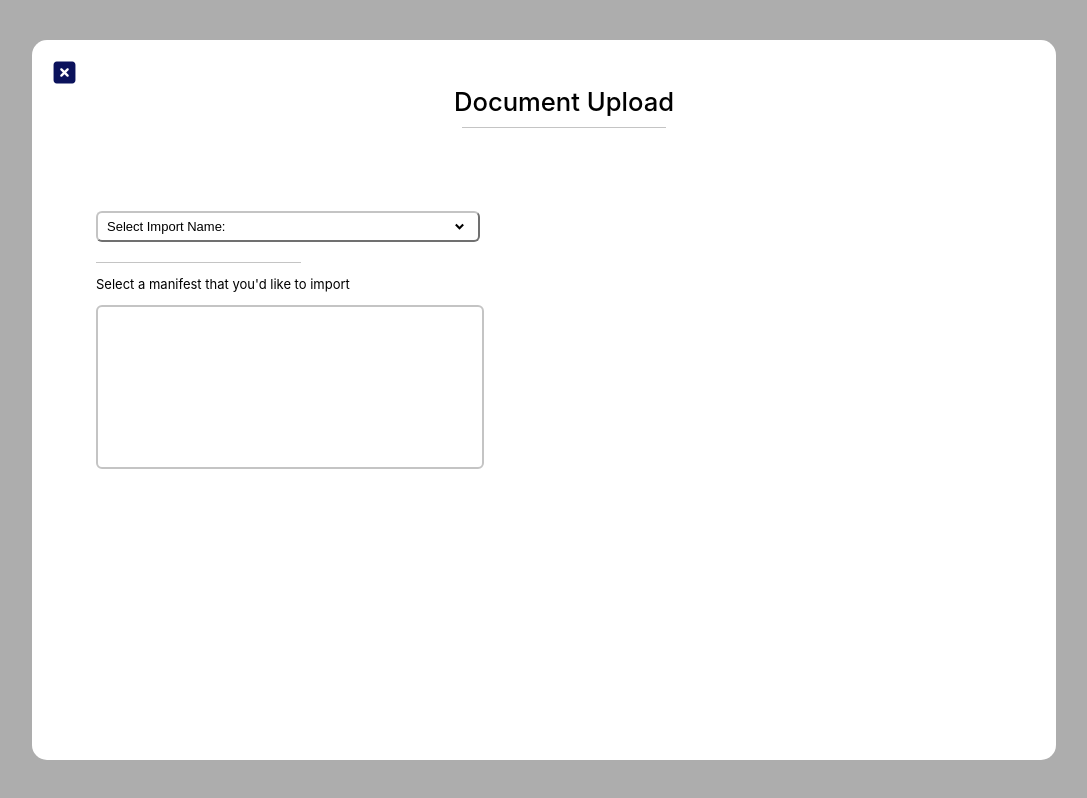
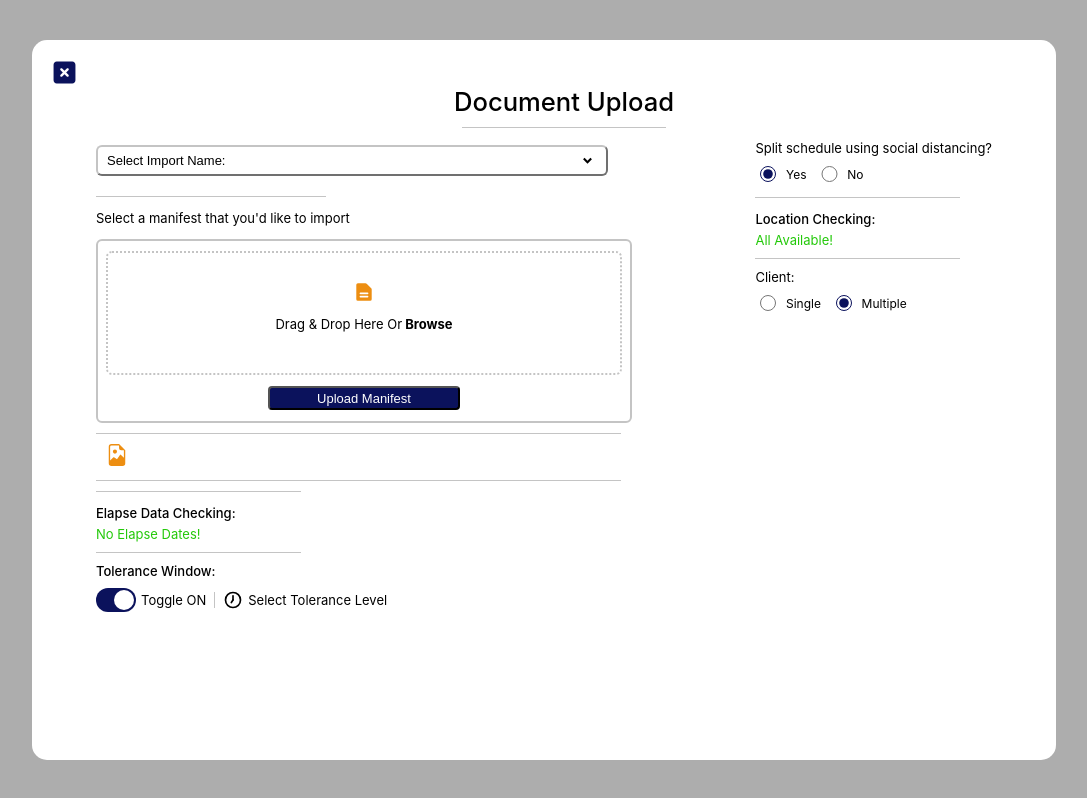
Before and after one commit to DeyvinC/doc-upload, a React (Create React App) app: page / in a window 1280 px wide. Shown: the whole page, without its empty margins (96-1183 px from the left). Built offline with nearby package versions, Linux system fonts and the light colour scheme.

Commit message:
added toggle button and radio buttons

```diff
--- a/package.json
+++ b/package.json
@@ -14,6 +14,7 @@
     "react-dom": "^18.2.0",
     "react-icons": "^5.0.1",
     "react-scripts": "5.0.1",
+    "styled-components": "^6.1.8",
     "typescript": "^4.9.5",
     "web-vitals": "^2.1.4"
   },
--- a/src/App.css
+++ b/src/App.css
@@ -43,13 +43,31 @@
 }
 .Divider1 {
   border-bottom: 1px solid rgb(196, 196, 196);
+  width: 18vw;
+  margin-top: 20px;
+}
+.Divider2 {
+  border-bottom: 1px solid rgb(196, 196, 196);
+  width: 41vw;
+  margin-top: 10px;
+  margin-bottom: 10px;
+}
+.Divider3 {
+  border-bottom: 1px solid rgb(196, 196, 196);
   width: 16vw;
-  margin-top: 20px;
+  margin-top: 10px;
+  margin-bottom: 10px;
+}
+.Divider4 {
+  border-left: 1px solid rgb(196, 196, 196);
+  height: 2vh;
+  margin-left: 8px;
+  margin-right: 8px;
 }
 .mainInfoCon {
   width: 70vw;
   display: flex;
-  align-self: center;
+  justify-content: space-between;
 }
 .subCon {
   width: 100%;
@@ -58,7 +76,7 @@
   justify-content: center;
 }
 .selImportBtn {
-  width: 30vw;
+  width: 40vw;
   display: flex;
   flex-direction: row;
   justify-content: space-between;
@@ -68,9 +86,58 @@
   border-radius: 6px;
 }
 .dragMainCon {
-  width: 30vw;
+  width: 40vw;
   height: 20vh;
   background-color: white;
   border-radius: 6px;
   border: solid 2px rgb(196, 196, 196);
+  display: flex;
+  justify-content: center;
+  padding: 10px;
 }
+.dragSubCon {
+  width: 40vw;
+  height: 15vh;
+  background-color: white;
+  border-radius: 6px;
+  border: dotted 2px rgb(196, 196, 196);
+}
+.docIconMain {
+  display: flex;
+  justify-content: center;
+  align-items: center;
+  height: 15vh;
+  flex-direction: column;
+}
+.uploadMain {
+  width: 40vw;
+  height: 5vh;
+  display: flex;
+  justify-content: center;
+  align-items: center;
+  margin-top: 5px;
+}
+.uploadBtn {
+  width: 15vw;
+  height: 3vh;
+  background-color: #0b125c;
+  color: white;
+  border-radius: 4px;
+}
+.fileMain {
+  width: 40vw;
+  padding-left: 10px;
+  padding-right: 10px;
+}
+.radioBtn {
+  margin: 0;
+  margin-right: 5px;
+  height: 2vh;
+  width: 2vw;
+}
+.radioBtnCon {
+  display: flex;
+  flex-direction: row;
+  margin-top: 10px;
+  margin-bottom: 15px;
+}
--- a/src/App.tsx
+++ b/src/App.tsx
@@ -2,9 +2,21 @@ import React, { useState } from 'react';
 import './App.css';
 import { FaSquareXmark } from "react-icons/fa6";
 import LargeDropDown from './components/LargeDropDown';
+import ToggleSwitch from './components/ToggleSwitch';
+import styled from "styled-components";
 import { RiArrowDropDownLine } from "react-icons/ri";
+import { HiMiniDocumentText } from "react-icons/hi2";
+import { BsFileEarmarkImage } from "react-icons/bs";
+import { TbClockHour7 } from "react-icons/tb";
 //
-
+const ToggleContainer = styled.div`
+  display: flex;
+  flex-direction: row;
+  align-items: center;
+  margin: 0;
+  height: 10%;
+`;
+//
 function App() {
   //
   const [optionSelected, setOptionSelected] = useState<string>("")
@@ -32,7 +44,7 @@ function App() {
         </div>
         <div className='subCon'>
           <div className='mainInfoCon'>
-            <div>
+            <div style={{paddingTop: 5}}>
               <button className='selImportBtn'>
                 <p style={{margin: 3, fontSize: 13}}>Select Import Name:</p>
                 <RiArrowDropDownLine size={25} />
@@ -43,7 +55,67 @@ function App() {
               <div className='Divider1'></div>
               <p style={{fontSize: 13}}>Select a manifest that you'd like to import</p>
               <div className='dragMainCon'>
-
+                <div className='dragSubCon'>
+                  <div className='docIconMain'>
+                    <HiMiniDocumentText size={22} color='#ed8e11' />
+                    <div style={{display: "flex", flexDirection: "row"}}>
+                      <p style={{fontSize: 13}}>Drag & Drop Here Or </p>
+                      <p style={{fontSize: 13, marginLeft: 3, fontWeight: "bold"}}>Browse</p>
+                    </div>
+                  </div>
+                  <div className='uploadMain'>
+                    <button className='uploadBtn'>
+                      <p style={{fontSize: 13, margin: 2 }}>Upload Manifest</p>
+                    </button>
+                  </div>
+                </div>
+              </div>
+              <div className='Divider2'></div>
+              <div className='fileMain'>
+                <BsFileEarmarkImage size={22} color='#ed8e11' />
+              </div>
+              <div className='Divider2'></div>
+              <div className='Divider3'></div>
+                <p style={{fontSize: 13, marginBottom: 0, fontWeight: "500"}}>Elapse Data Checking:</p>
+                <p style={{fontSize: 13, marginTop: 5, color: "#24c90a", marginBottom: 5}}>No Elapse Dates!</p>
+              <div className='Divider3'></div>
+              <p style={{fontSize: 13, marginBottom: 0, fontWeight: "500", marginTop: 5}}>Tolerance Window:</p>
+              <div style={{display: "flex", flexDirection: "row", alignItems: "center"}}>
+                <ToggleContainer>
+                  <ToggleSwitch />
+                </ToggleContainer>
+                <p style={{fontSize: 13, marginLeft: 5}}>Toggle ON</p>
+                <div className='Divider4'></div>
+                <TbClockHour7 size={20} />
+                <p style={{fontSize: 13, marginLeft: 5}}>Select Tolerance Level</p>
+              </div>
+            </div>
+            <div>
+              <p style={{fontSize: 13, marginTop: 0, marginBottom: 5 }}>Split schedule using social distancing?</p>
+              <div className='radioBtnCon'>
+                <label style={{fontSize: 12, display: "flex", alignItems: "center"}}>
+                  <input type="radio" value="Yes" checked={true} style={{accentColor: "#0b125c"}} className='radioBtn'/>
+                  Yes
+                </label>
+                <label style={{fontSize: 12, display: "flex", alignItems: "center", marginLeft: 10}}>
+                  <input type="radio" value="Yes" checked={false} style={{accentColor: "#0b125c"}} className='radioBtn'/>
+                  No
+                </label>
+              </div>
+              <div className='Divider3'></div>
+              <p style={{fontSize: 13, marginBottom: 0, fontWeight: "500"}}>Location Checking:</p>
+              <p style={{fontSize: 13, marginTop: 5, color: "#24c90a", marginBottom: 10}}>All Available!</p>
+              <div className='Divider3'></div>
+              <p style={{fontSize: 13, marginTop: 0, marginBottom: 5 }}>Client:</p>
+              <div className='radioBtnCon'>
+                <label style={{fontSize: 12, display: "flex", alignItems: "center"}}>
+                  <input type="radio" value="Yes" checked={false} style={{accentColor: "#0b125c"}} className='radioBtn'/>
+                  Single
+                </label>
+                <label style={{fontSize: 12, display: "flex", alignItems: "center", marginLeft: 10}}>
+                  <input type="radio" value="Yes" checked={true} style={{accentColor: "#0b125c"}} className='radioBtn'/>
+                  Multiple
+                </label>
               </div>
             </div>
           </div>
--- /dev/null
+++ b/src/components/ToggleSwitch.tsx
@@ -0,0 +1,46 @@
+import { useState, ChangeEvent } from "react";
+import styled from "styled-components";
+
+const StyledLabel = styled.label<{ checked: boolean }>`
+  cursor: pointer;
+  text-indent: -9999px;
+  width: 40px;
+  height: 24px;
+  background: ${({ checked }) => (checked ? "black" : "#0b125c")};
+  display: block;
+  border-radius: 100px;
+  position: relative;
+  display: flex;
+
+
+  &:after {
+    content: "";
+    position: absolute;
+    right: ${({ checked }) => (checked ? "18px" : "calc(10% - 2px)")};
+    width: 20px;
+    top: 2px;
+    height: 20px;
+    background: #fff;
+    border-radius: 90px;
+    transition: 0.3s;
+  }
+`;
+
+export default function ToggleSwitch() {
+  const [switchState, setSwitchState] = useState(false);
+  function handleOnChange(e: ChangeEvent<HTMLInputElement>) {
+    //console.log("---", e.target.checked);
+    setSwitchState(!switchState);
+  }
+  return (
+    <StyledLabel htmlFor="checkbox" checked={switchState}>
+      <input
+        style={{position: "absolute", opacity: 0}}
+        id="checkbox"
+        type="checkbox"
+        checked={switchState}
+        onChange={handleOnChange}
+      />
+    </StyledLabel>
+  );
+}
```
Also changed, not shown: 1 other file (tests, documents, lock files or other folders).
